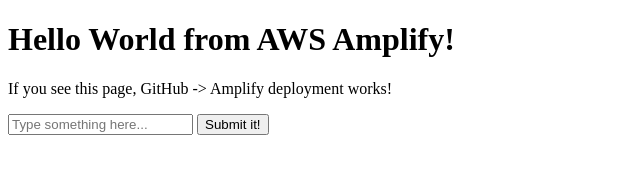
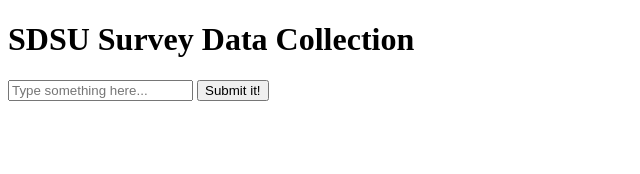
Before and after one commit to sshu2017/data-collection-app, a plain HTML site: page index.html in a window 1280 px wide. Shown: the whole page, without its empty margins (0-640 px from the left). Drawn offline with Linux system fonts and the light colour scheme.

Commit message:
clean up

```diff
--- a/index.html
+++ b/index.html
@@ -2,12 +2,11 @@
 <html>
 
 <head>
-    <title>Hello Amplify</title>
+    <title>SDSU Survey Data Collection</title>
 </head>
 
 <body>
-    <h1>Hello World from AWS Amplify! </h1>
-    <p>If you see this page, GitHub -> Amplify deployment works!</p>
+    <h1>SDSU Survey Data Collection</h1>
 
     <div id="inputContainer">
         <input type="text" id="inputText" placeholder="Type something here...">
@@ -17,14 +16,7 @@
     <div id="displayText"></div>
 
     <div id="app">
-        <!-- <script src="https://unpkg.com/react@17/umd/react.development.js"></script> -->
-        <!-- <script src="https://unpkg.com/react-dom@17/umd/react-dom.development.js"></script> -->
         <script>
-            // ReactDOM.render(
-            //     React.createElement('h2', null, 'Hello from React!'),
-            //     document.getElementById('app')
-            // );
-
             async function displayText() {
                 const input = document.getElementById('inputText');
                 const display = document.getElementById('displayText');
```
